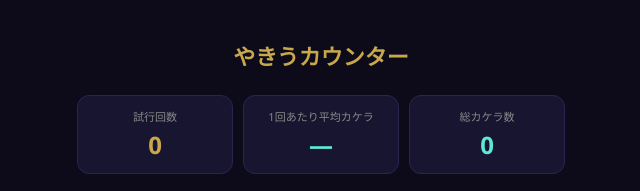
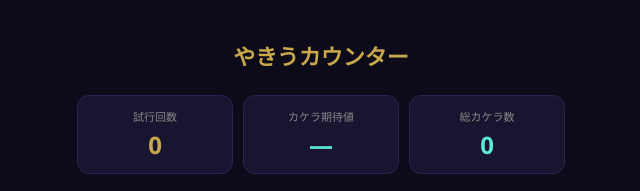
Before and after one commit to ering100pp/baseball-counter, a plain HTML site: page index.html in a window 1280 px wide. Shown: the top 191 px of the page, 319-959 px from the left. Drawn offline with Linux system fonts and the light colour scheme.

Commit message:
Remove unused CSS comments and update labels

```diff
--- a/index.html
+++ b/index.html
@@ -30,8 +30,6 @@
 
   margin-bottom:24px;
 }
-
-/* ===== 上部ステータス ===== */
 
 .summary{
   display:flex;
@@ -224,7 +222,6 @@
   color:#ccc;
 }
 
-/* ===== スマホ ===== */
 
 @media(max-width:480px){
 
@@ -262,7 +259,7 @@
   </div>
 
   <div class="stat">
-    <div class="stat-label">1回あたり平均カケラ</div>
+    <div class="stat-label">カケラ期待値</div>
     <div class="stat-val blue" id="avg">—</div>
   </div>
 
```
